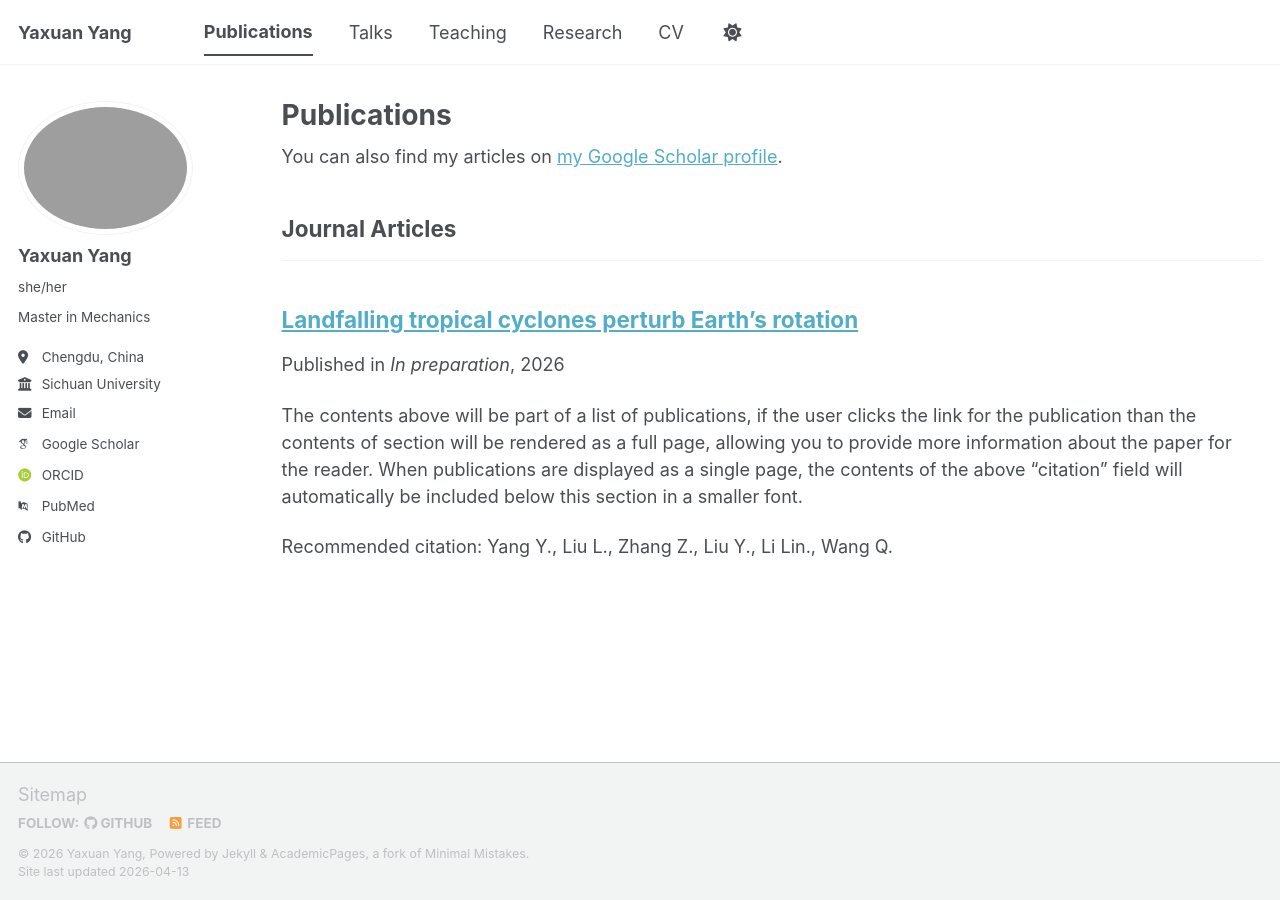
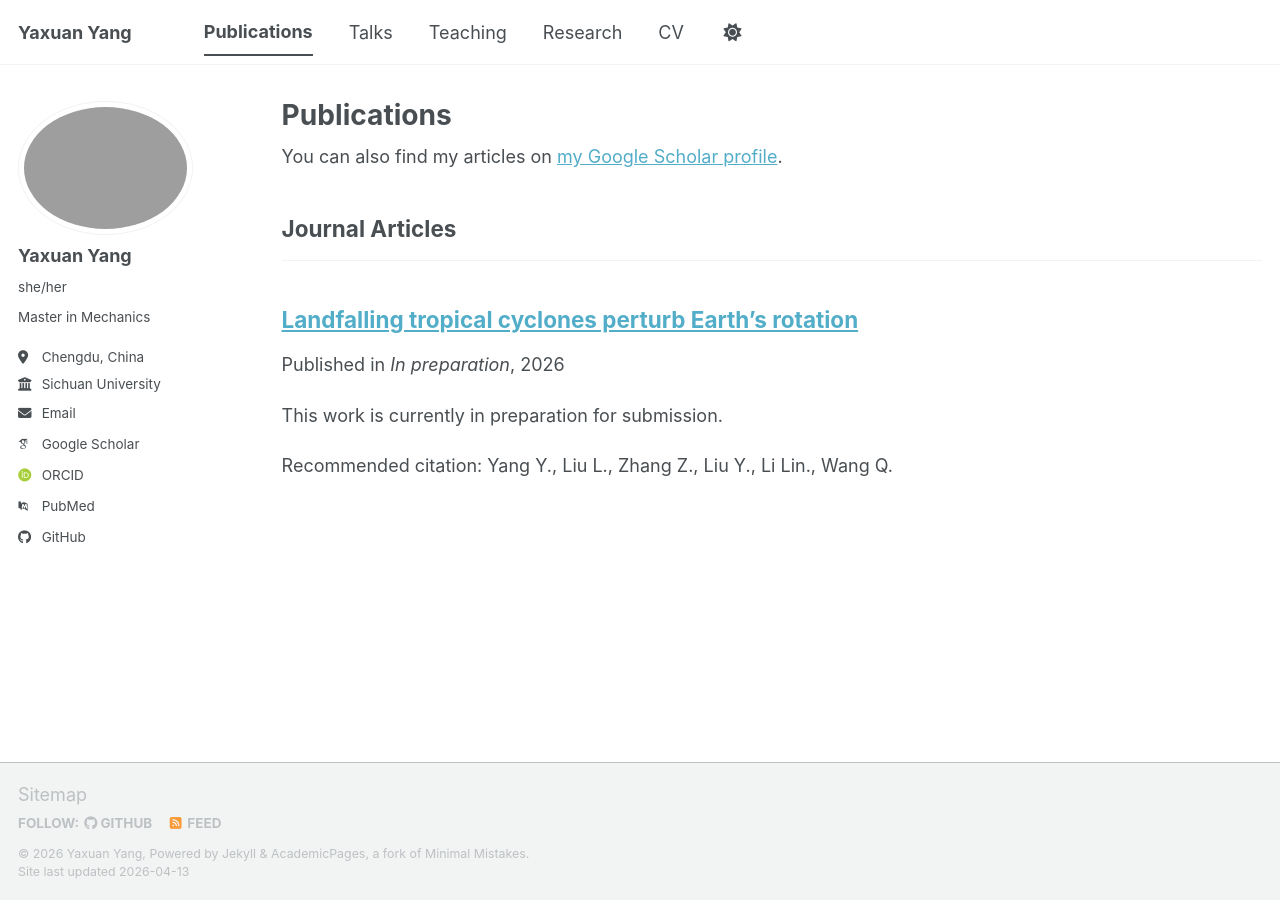
Before and after one commit to yyx-git/yyx-git.github.io, a Jekyll site: the page built from _pages/publications.html, in a window 1280 px wide. Built offline with Jekyll 4.4.1, drawn with Linux system fonts in a browser that asks for light colours; some web fonts are replaced; a script bundle is joined from its source files by our own code; library files that are not in the unit come from our copies.

Commit message:
Update Landfalling tropical.md

```diff
--- a/_publications/Landfalling tropical.md
+++ b/_publications/Landfalling tropical.md
@@ -11,4 +11,4 @@
 #bibtexurl: 'https://academicpages.github.io/files/bibtex1.bib'
 citation: 'Yang Y., Liu L., Zhang Z., Liu Y., Li Lin., Wang Q. '
 ---
-The contents above will be part of a list of publications, if the user clicks the link for the publication than the contents of section will be rendered as a full page, allowing you to provide more information about the paper for the reader. When publications are displayed as a single page, the contents of the above "citation" field will automatically be included below this section in a smaller font.
+This work is currently in preparation for submission.
```
